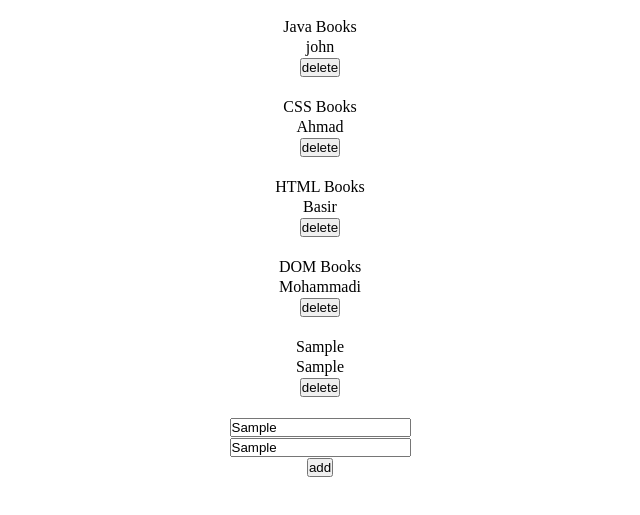
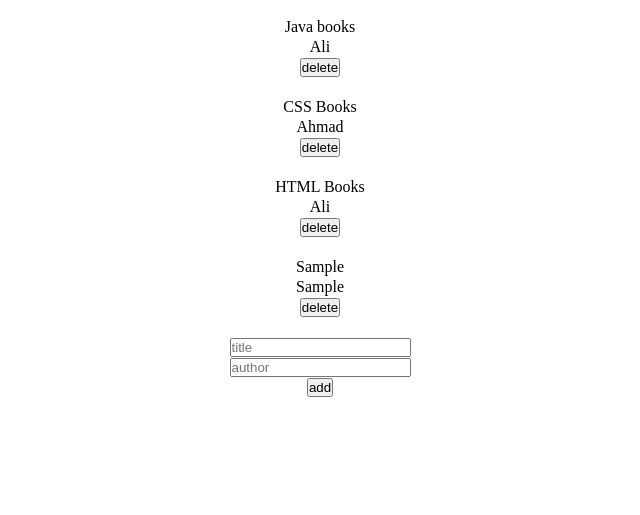
Before and after one commit to Basir-Mohammadi/Awesome-Book, a plain HTML site: page index.html in a window 1280 px wide. Both pictures are taken after typing "Sample", "Sample" into the empty fields and a click on the button "add". Shown: the part 43-558 px from the top of the page, without its empty margins (320-960 px from the left). Drawn offline with Linux system fonts and the light colour scheme.

Commit message:
Add local storage

```diff
--- a/index.html
+++ b/index.html
@@ -20,28 +20,11 @@
 
 <div id="book-list">
   <h2 class="title">Books to read</h2>
+  <div class="book-container">
   <ul>
-    <li>
-      <span class="name">Java Books</span><br>
-      <span class="name">john</span><br>
-      <button class="delete">delete </button><br>
-    </li>
-    <li>
-      <span class="name">CSS Books</span><br>
-      <span class="name">Ahmad</span><br>
-      <button class="delete">delete </button><br>
-    </li>
-    <li>
-      <span class="name">HTML Books</span><br>
-      <span class="name">Basir</span><br>
-      <button class="delete">delete </button><br>
-    </li>
-    <li>
-      <span class="name">DOM Books</span><br>
-      <span class="author">Mohammadi</span><br>
-      <button class="delete">delete </button><br>
-    </li>
+
   </ul>
+</div>
 </div>
 
 <form id="add-books">
--- a/main.js
+++ b/main.js
@@ -1,4 +1,4 @@
-const objectlist =[
+let objectlist =[
   {
     bookname:'Java books',
     author:'Ali'
@@ -11,10 +11,10 @@ const objectlist =[
     bookname:'HTML Books',
     author:'Ali'
   }
-]
+];
 
 function generateBooks({
-  author,bookname
+  bookname, author
 }){
   return `
   <li>
@@ -25,45 +25,47 @@ function generateBooks({
   `
 }
 
+const bookContainer=document.querySelector('.book-container ul');
+
+const bookList=objectlist.map(book => generateBooks(book)).join('');
+
+bookContainer.innerHTML+=bookList;
+
+localStorage.setItem('books',JSON.stringify(objectlist))
 
 const lists =document.querySelector ('#book-list ul');
-const btnAdd= document.querySelector ('.add');
+
 
 
 // delete books
 
-lists.addEventListener ('click' ,function (e) {
-
+bookContainer.addEventListener ('click' ,function (e) {
+  const title = e.target.parentElement.firstElementChild.textContent;
   if (e.target.className =='delete') {
     const li = e.target.parentElement;
-    lists.removeChild(li);
+    bookContainer.removeChild(li);
+    objectlist = objectlist.filter((obj) => obj.bookname !== title);
+    console.log(objectlist);
+    console.log(title);
+    localStorage.setItem('books',JSON.stringify(objectlist))
   }
 })
 
 //add books
 
 const addForm =document.forms['add-books'];
+const form =document.querySelector('form');
 
 addForm.addEventListener ('submit', function (e) {
   e.preventDefault();
 
   const titleName = addForm.querySelector('.name').value;
   const authorName = addForm.querySelector('.author').value;
-
-
-//local storage
-
-// titleName.addEventListener('input' , letter =>{
-//   titleName.textContent=letter.target.value;
-//   authorName.textContent=letter.target.value;
-// })
-
-// const saveToLocalStorage =() =>{
-//   localStorage.setItem('inputName',titleName.textContent);
-//   localStorage.setItem('inputAuthor',authorName.textContent);
-// }
-
-// btnAdd.addEventListener('click', saveToLocalStorage);
+  objectlist.push({
+    bookname:titleName , author:authorName
+  })
+  form.reset();
+  localStorage.setItem('books',JSON.stringify(objectlist))
 
 //create element
 
@@ -88,7 +90,7 @@ li.appendChild(breakline2);
 li.appendChild(author);
 li.appendChild(breakline);
 li.appendChild(deleteBtn);
-lists.appendChild(li);
+bookContainer.appendChild(li);
 
 //content
 
@@ -96,4 +98,6 @@ title.textContent =titleName;
 author.textContent =authorName;
 deleteBtn.textContent='delete';
 
+
+
 })
```
